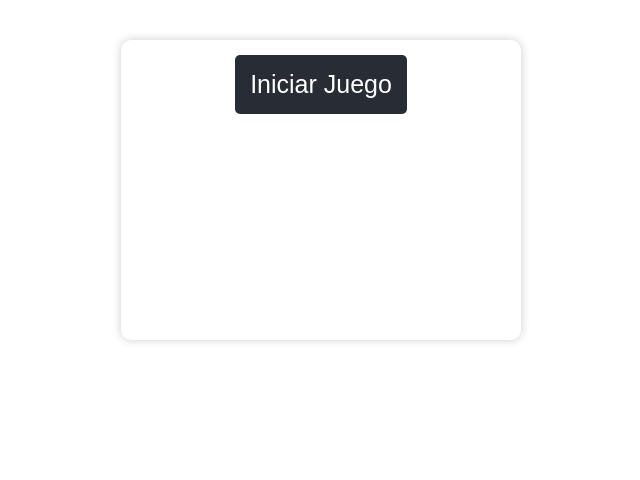
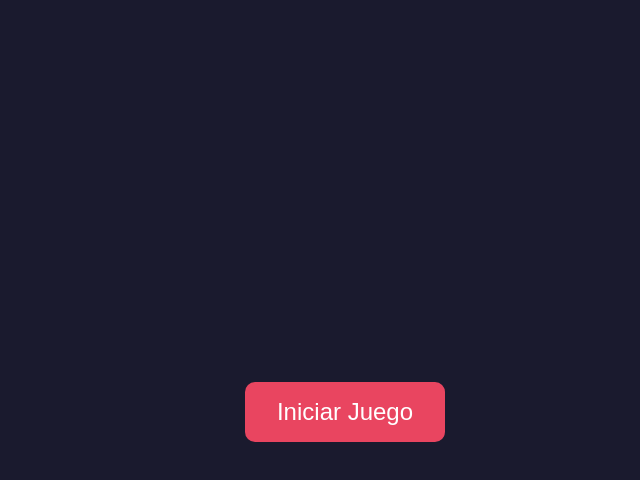
Before and after one commit to Josssue35/PROYECTO-INTEGRADOR, a React (Create React App) app: page / in a window 1280 px wide. Shown: the top 480 px of the page, without its empty margins (319-959 px from the left). Built offline with nearby package versions, Linux system fonts and the light colour scheme.

Commit message:
Beta 0.1
Se cambio los contadores, la variable getRandomKey ya no mostrara letras en Mayus y los estilos de Game.css, cambiaron para un diseño mas didactico

```diff
--- a/src/Game.css
+++ b/src/Game.css
@@ -1,38 +1,119 @@
-.game-container {
-  width: 400px;
-  height: 300px;
-  margin: 40px auto;
-  text-align: center;
-  border-radius: 10px;
-  box-shadow: 0 0 10px rgba(0, 0, 0, 0.2);
+:root {
+  --primary-color: #e94560;
+  --secondary-color: #16213e;
+  --background-color: #1a1a2e;
+  --text-color: #ffffff;
+  --font-family: 'Arial', sans-serif;
 }
 
-.key-container {
-  margin: 20px auto;
-  padding: 10px;
-  border-radius: 5px;
-  border: 1px solid #CCCCCC;
-  background-color: #F7F7F7;
+body {
+  margin: 0;
+  padding: 0;
+  font-family: var(--font-family);
+  background-color: var(--background-color);
+  color: var(--text-color);
+  display: flex;
+  justify-content: center;
+  align-items: center;
+  height: 100vh;
+  overflow: hidden;
+  /* Evitar scroll */
+}
+
+.game-container {
+  display: flex;
+  flex-direction: column;
+  align-items: center;
+  justify-content: center;
+  width: 100%;
+  max-width: 1200px;
+  /* Aumentar el máximo ancho */
+  height: 100vh;
+  /* Ocupar toda la altura de la pantalla */
+  padding: 1.5rem;
+  /* Utilizar unidades relativas */
+  background-color: var(--background-color);
+  border-radius: 10px;
+}
+
+h1 {
+  margin-bottom: 1.5rem;
+}
+
+.instruction-container {
+  width: 100%;
+  display: flex;
+  justify-content: center;
+  margin-bottom: 1.5rem;
+}
+
+.instruction {
+  font-size: 1.5rem;
+  background-color: var(--secondary-color);
+  padding: 1rem 2rem;
+  border-radius: 10px;
+  text-align: center;
+}
+
+.input-type {
+  font-weight: bold;
+  color: var(--primary-color);
+}
+
+.display-screen {
+  width: 100%;
+  height: 50vh;
+  /* Aumentar altura */
+  background-color: var(--background-color);
+  border: 2px solid var(--secondary-color);
+  border-radius: 10px;
+  margin-bottom: 1.5rem;
+  display: flex;
+  align-items: center;
+  justify-content: center;
+}
+
+.display-screen.highlight {
+  background-color: var(--primary-color);
+}
+
+.stats {
+  display: flex;
+  justify-content: space-around;
+  width: 100%;
+}
+
+.stat {
+  background-color: var(--secondary-color);
+  padding: 1rem;
+  border-radius: 10px;
+  text-align: center;
+  width: 30%;
+}
+
+.stat p {
+  margin: 0;
+}
+
+.stat span {
+  font-weight: bold;
 }
 
 button {
-  font-size: 25px;
-  padding: 15px;
-  margin-top: 15px;
-  background-color: #282c34;
-  color: white;
+  margin-top: 1.5rem;
+  padding: 1rem 2rem;
   border: none;
-  border-radius: 5px;
+  background-color: var(--primary-color);
+  color: var(--text-color);
+  border-radius: 10px;
   cursor: pointer;
+  font-size: 1.5rem;
 }
 
 button:hover {
-  background-color: #333;
+  background-color: #060304;
 }
 
-.highlight {
-  background-color: #FFFF00;
-  padding: 10px;
-  border-radius: 5px;
-  border: 1px solid #CCCCCC;
+button:focus {
+  box-shadow: 0 0 0 2px var(--primary-color);
 }
--- a/src/Game.js
+++ b/src/Game.js
@@ -9,7 +9,7 @@ const Game = () => {
   const [inputType, setInputType] = useState(Math.random() < 0.5 ? 'keyboard' : 'mouse');
   const [keyToPress, setKeyToPress] = useState('');
   const [highlight, setHighlight] = useState(false);
-  const [timeLeft, setTimeLeft] = useState(15);
+  const [timeLeft, setTimeLeft] = useState(30);
   const [gameStarted, setGameStarted] = useState(false);
 
   const initializeGame = useCallback(() => {
@@ -40,7 +40,7 @@ const Game = () => {
   }, [timeLeft, gameStarted, score]);
 
   const getRandomKey = () => {
-    const keys = 'ABCDEFGHIJKLMNOPQRSTUVWXYZabcdefghijklmnopqrstuvwxyz0123456789';
+    const keys = 'abcdefghijklmnopqrstuvwxyz0123456789';
     return keys.charAt(Math.floor(Math.random() * keys.length));
   };
 
```
